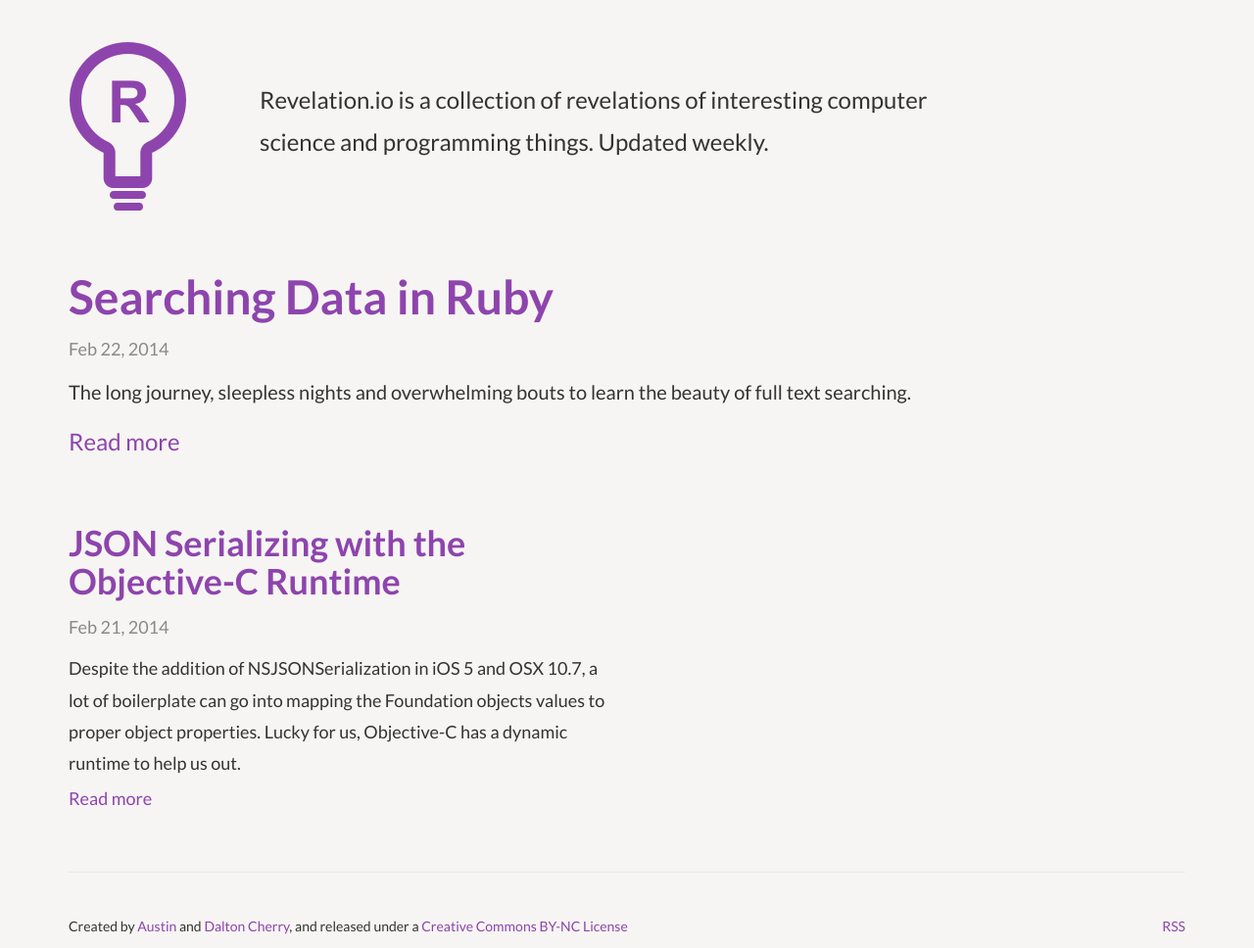
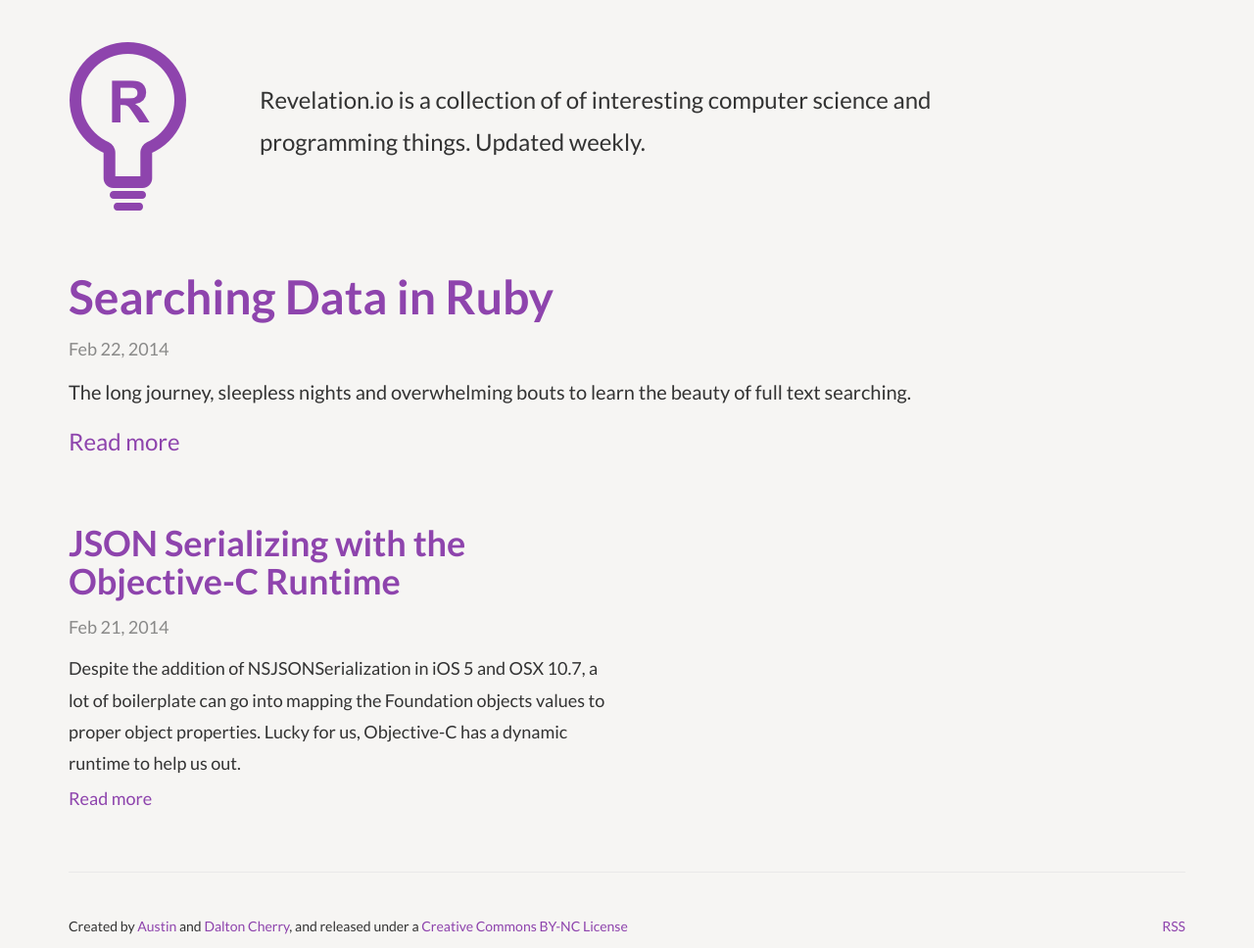
Before and after one commit to BasementKrew/revelation.io, a Jekyll site: the page built from index.html, in a window 1280 px wide. Shown: the whole page at 98% size. Built offline with Jekyll 4.4.1, drawn with Linux system fonts in a browser that asks for light colours; Markdown is read by kramdown in place of the engine named in the settings.

Commit message:
updated main text

```diff
--- a/_config.yml
+++ b/_config.yml
@@ -2,5 +2,5 @@ name: revelation.io
 markdown: redcarpet
 pygments: true
 permalink: none
-description:  Revelation.io is a collection of revelations of interesting computer science and programming things. Updated weekly.
+description:  Revelation.io is a collection of of interesting computer science and programming things. Updated weekly.
 url: http://revelation.io
```
